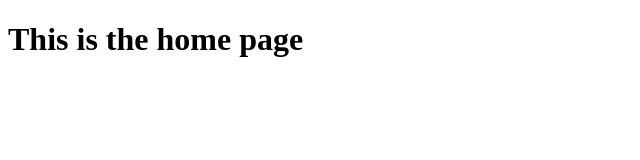
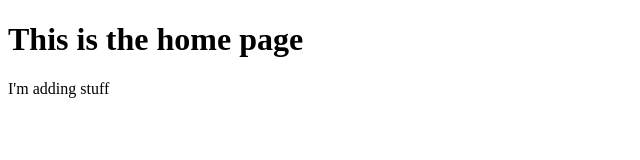
Before and after one commit to geraldtung/Tung_Acme_website, a plain HTML site: page index.html in a window 1280 px wide. Shown: the whole page, without its empty margins (0-640 px from the left). Drawn offline with Linux system fonts and the light colour scheme.

Commit message:
added content to homepage

```diff
--- a/index.html
+++ b/index.html
@@ -6,7 +6,9 @@
 </head>
 
 <body>
+
 	<h1>This is the home page </h1>
+<p>I'm adding stuff</p>
 </body>
 
 </html>
```
